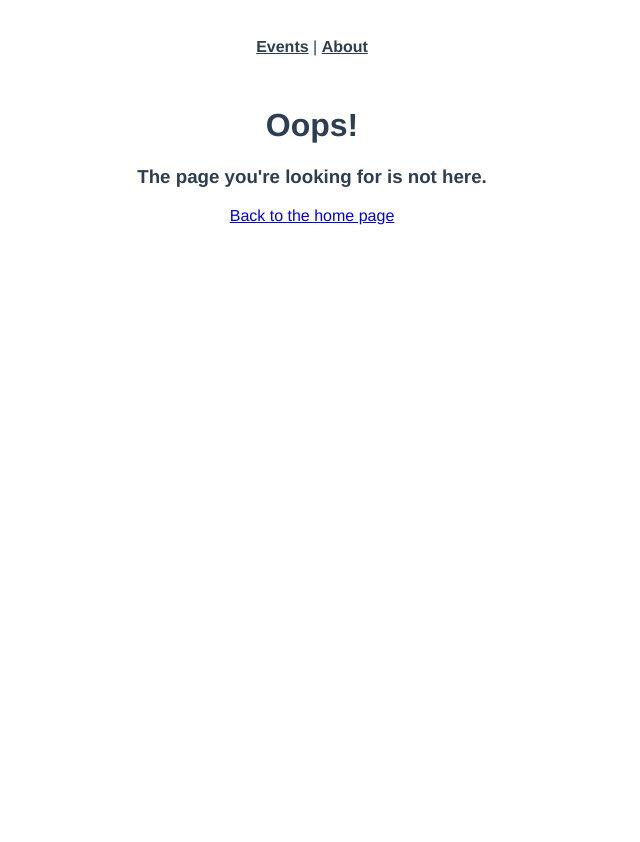
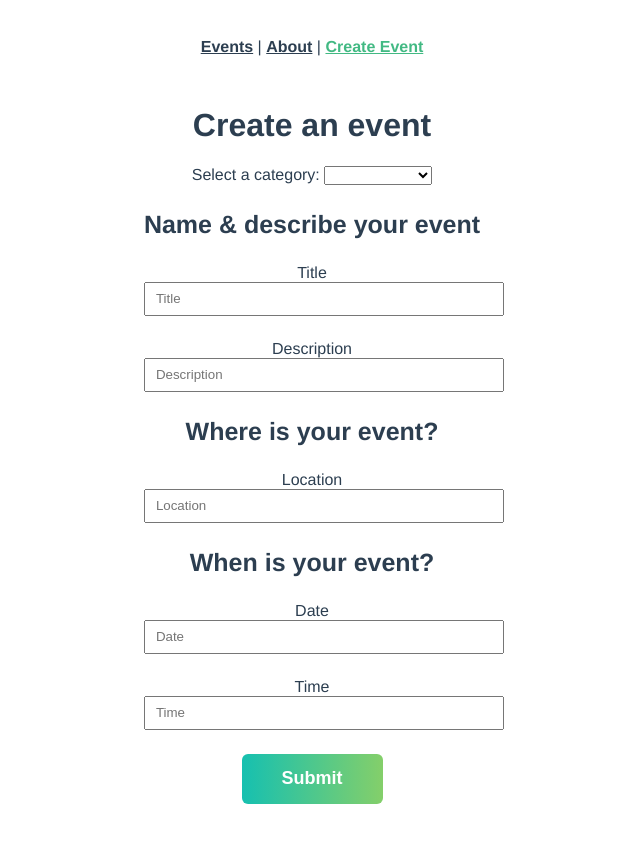
Before and after one commit to thasup/real-world-vue, a Vue app: page /create in a window 1280 px wide. Shown: the top 842 px of the page, without its empty margins (328-968 px from the left). Before the commit the page ends 800 px from the top, so only its background shows below. Built offline with nearby package versions, Linux system fonts and the light colour scheme.

Commit message:
Setup project for vuex lesson

```diff
--- a/src/App.vue
+++ b/src/App.vue
@@ -1,14 +1,13 @@
 <template>
-<div id="app">
   <div>
     <div id="flashMessage" v-if="GStore.flashMessage" >{{ GStore.flashMessage }}</div>
   </div>
   <div id="nav">
     <router-link :to="{ name: 'EventList' }">Events</router-link> |
-    <router-link :to="{ name: 'About' }">About</router-link>
+    <router-link :to="{ name: 'About' }">About</router-link> |
+    <router-link :to="{ name: 'EventCreate' }">Create Event</router-link>
   </div>
   <router-view/>
-  </div>
 </template>
 
 <script>
@@ -40,6 +39,70 @@ export default {
   color: #2c3e50;
 }
 
+button {
+  align-items: center;
+  height: 50px;
+  padding: 0 40px;
+  background: linear-gradient(to right, #16c0b0, #84cf6a);
+  color: #ffffff;
+  border: none;
+  border-radius: 6px;
+  font-size: 18px;
+  font-weight: 800;
+  cursor: pointer;
+  transition: all 0.2s linear;
+}
+
+button:hover {
+  -webkit-transform: scale(1.02);
+  transform: scale(1.01);
+  box-shadow: 0 3px 12px 0 rgba(0, 0, 0, 0.2);
+}
+
+h2 {
+  font-size: 40px;
+  font-weight: 700;
+}
+
+h3 {
+  font-size: 25px;
+  font-weight: 700;
+}
+
+h4 {
+  font-size: 20px;
+  font-weight: 700;
+}
+
+input {
+  display: block;
+  width: 100%;
+  height: 30px;
+  margin-bottom: 24px;
+}
+
+input[type=text] {
+  padding: 0px 10px;
+}
+
+input:focus {
+  border-color: #16c0b0;
+  outline: 0;
+}
+
+.form-container {
+  display: flex;
+  justify-content: center;
+  flex-direction: column;
+  align-items: center;
+  margin-bottom: 10%;
+}
+
+select:focus {
+  border-color: #16c0b0;
+  outline: 0;
+}
+
 #nav {
   padding: 30px;
 }
--- a/src/main.js
+++ b/src/main.js
@@ -1,7 +1,8 @@
 import { createApp } from 'vue'
 import App from './App.vue'
 import router from './router'
-import GStore from './store'
+import store from './store'
+import GStore from "@/services/EventReactive.js"
 import "nprogress/nprogress.css"
 
-createApp(App).use(router).provide("GStore", GStore).mount('#app')
+createApp(App).use(store).use(router).provide("GStore", GStore).mount('#app')
--- a/src/router/index.js
+++ b/src/router/index.js
@@ -5,11 +5,12 @@ import EventDetails from '../views/event/EventDetails.vue'
 import EventRegister from '../views/event/EventRegister.vue'
 import EventEdit from '../views/event/EventEdit.vue'
 import AboutView from '../views/AboutView.vue'
+import EventCreate from '../views/EventCreate.vue'
 import NotFound from '@/views/NotFound.vue'
 import NetworkError from '@/views/NetworkError.vue'
 import NProgress from "nprogress"
-import EventService from '@/services/EventService'
-import GStore from "@/store"
+import EventService from '@/services/EventService.js'
+import GStore from "@/services/EventReactive.js"
 
 const routes = [
   {
@@ -67,6 +68,11 @@ const routes = [
     alias: "/about"
   },
   {
+    path: '/create',
+    name: 'EventCreate',
+    component: EventCreate,
+  },
+  {
     path: '/:catchAll(.*)',
     name: 'NotFound',
     component: NotFound
@@ -86,7 +92,13 @@ const routes = [
 
 const router = createRouter({
   history: createWebHistory(),
-  routes
+  routes,
+  scrollBehavior(savedPosition) {
+    if (savedPosition) {
+      return savedPosition
+    }
+    return { top: 0 }
+  }
 })
 
 router.beforeEach(() => {
--- /dev/null
+++ b/src/services/EventReactive.js
@@ -0,0 +1,3 @@
+import { reactive } from 'vue'
+
+export default reactive({ flashMessage: "", event: null })
--- a/src/store/index.js
+++ b/src/store/index.js
@@ -1,3 +1,8 @@
-import { reactive } from 'vue'
+import { createStore } from 'vuex'
 
-export default reactive({ flashMessage: "", event: null })
+export default createStore({
+  state: {},
+  mutations: {},
+  actions: {},
+  modules: {}
+})
--- /dev/null
+++ b/src/views/EventCreate.vue
@@ -0,0 +1,94 @@
+<template>
+<h1>Create an event</h1>
+
+<div class="form-container">
+
+  <form @submit.prevent="onSubmit">
+    <label>Select a category: </label>
+    <select v-model="event.category">
+      <option
+        v-for="option in categories"
+        :value="option"
+        :key="option"
+        :selected="option === event.category"
+      >{{ option }}</option>
+    </select>
+
+    <h3>Name & describe your event</h3>
+
+    <label>Title</label>
+    <input
+      v-model="event.title"
+      type="text"
+      placeholder="Title"
+    >
+
+    <label>Description</label>
+    <input
+      v-model="event.description"
+      type="text"
+      placeholder="Description"
+    />
+
+    <h3>Where is your event?</h3>
+
+    <label>Location</label>
+    <input
+      v-model="event.location"
+      type="text"
+      placeholder="Location"
+    />
+
+    <h3>When is your event?</h3>
+    <label>Date</label>
+    <input
+      v-model="event.date"
+      type="text"
+      placeholder="Date"
+    />
+
+    <label>Time</label>
+    <input
+      v-model="event.time"
+      type="text"
+      placeholder="Time"
+    />
+
+    <button type="submit">Submit</button>
+  </form>
+
+</div>
+</template>
+
+<script>
+export default {
+  data () {
+    return {
+      categories: [
+        'sustainability',
+        'nature',
+        'animal welfare',
+        'housing',
+        'education',
+        'food',
+        'community'
+      ],
+      event: {
+        id: '',
+        category: '',
+        title: '',
+        description: '',
+        location: '',
+        date: '',
+        time: '',
+        organizer: ''
+      }
+    }
+  },
+  methods: {
+    onSubmit() {
+      console.log("Event:", this.event)
+    }
+  }
+}
+</script>
```
